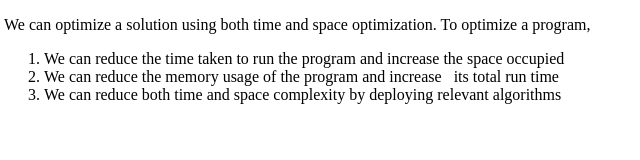
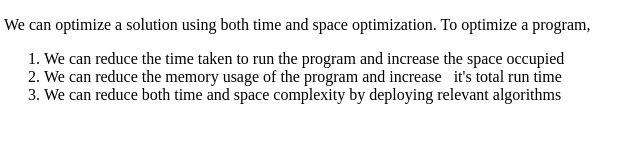
Before and after one commit to acciojob/ordered-list-practise-aashish735, a website: page main.html in a window 1280 px wide. Shown: the full height of the page, 4-644 px from the left. Drawn offline with Linux system fonts and the light colour scheme.

Commit message:
created a submission

```diff
--- a/main.html
+++ b/main.html
@@ -14,7 +14,7 @@
   <ol>
     <li>We can reduce the time taken to run the program and increase the space occupied</li>
     <li>We can reduce the memory usage of the program and increase
- its total run time</li>
+ it's total run time</li>
     <li>We can reduce both time and space complexity by deploying relevant algorithms</li>
   </ol>
 
```
